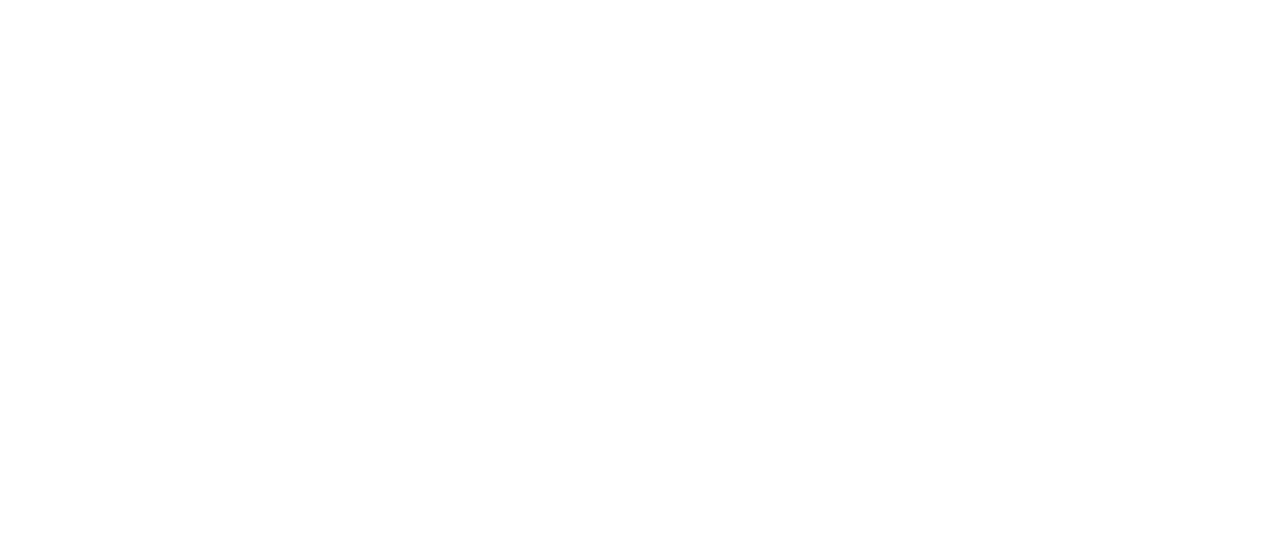
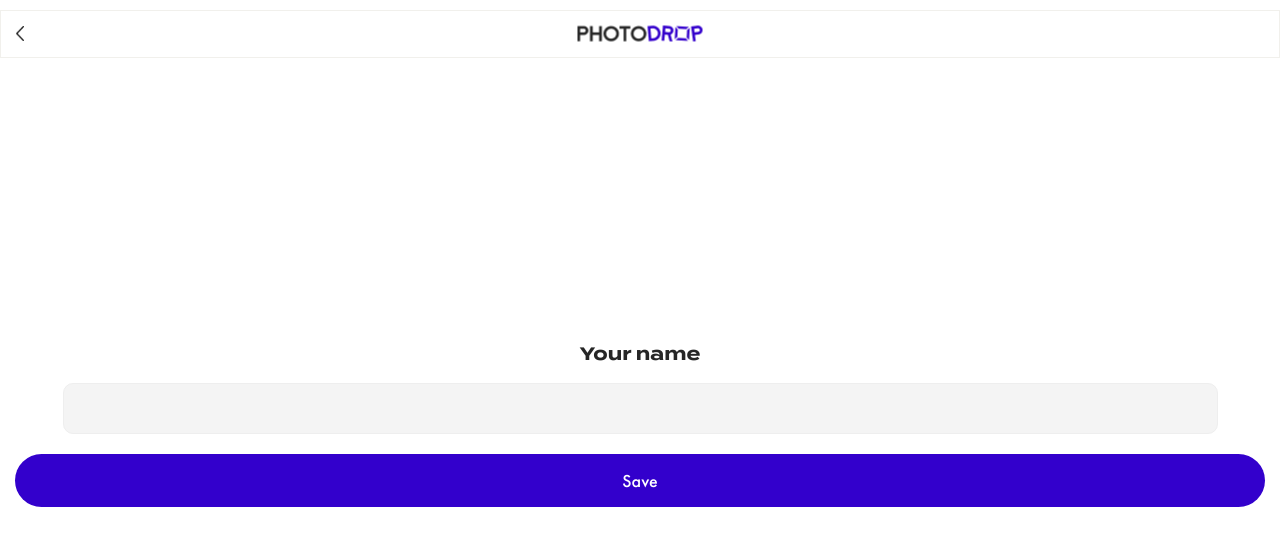
Before and after one commit to Zovolog/photodropclient, a React (Create React App) app: page /change-name in a window 1280 px wide. Before the commit this address had no page. Shown: the top 546 px of the page. Built offline with nearby package versions, Linux system fonts and the light colour scheme; a web font is replaced by a local one.

Commit message:
first commit

```diff
--- /dev/null
+++ b/src/Components/ChangeNamePage/ChangeNamePage.styles.ts
@@ -0,0 +1,60 @@
+import styled from "styled-components";
+
+export const Header = styled.div`
+  display: flex;
+  align-items: center;
+  height: 6vh;
+  width: 100%;
+  border: 1px solid #f1f0ec;
+  margin-top: 10px;
+  box-sizing: border-box;
+  position: relative;
+`;
+
+export const Wrapper = styled.div`
+  height: 92vh;
+  display: flex;
+  justify-content: center;
+  align-items: center;
+  width: 100%;
+`;
+export const Container = styled.div`
+  padding: 0 15px 0 15px;
+  width: 100%;
+  display: flex;
+  flex-direction: column;
+  align-items: center;
+`;
+export const Text = styled.p`
+  font-size: 18px;
+  font-family: Termina-Bold;
+  text-align: center;
+  color: #262626;
+  margin-bottom: 20px;
+`;
+export const Input = styled.input`
+  background: #f4f4f4;
+  border: 1px solid #eeeeee;
+  border-radius: 10px;
+  padding: 14px;
+  font-size: 16px;
+  font-family: FuturaLight;
+  width: 90%;
+`;
+export const ChangeBt = styled.button`
+  display: flex;
+  justify-content: center;
+  width: 100%;
+  padding: 15px;
+  font-size: 18px;
+  text-align: center;
+  font-family: FuturaNormal;
+  color: #fff;
+  background: #3300cc;
+  border-radius: 50px;
+  border: none;
+  outline: none;
+  margin: 0 auto;
+  margin-top: 20px;
+  cursor: pointer;
+`;
--- /dev/null
+++ b/src/Components/ChangeNamePage/ChangeNamePage.tsx
@@ -0,0 +1,67 @@
+import { Link, useNavigate } from "react-router-dom";
+import {
+  ChangeBt,
+  Container,
+  Header,
+  Input,
+  Text,
+  Wrapper,
+} from "./ChangeNamePage.styles";
+import { useCookies } from "react-cookie";
+import { useState } from "react";
+import axios from "axios";
+
+export const ChangeNamePage: React.FC = () => {
+  const [cookies, setCookie] = useCookies<string>(["selfie_link"]);
+  const [name, getName] = useState(cookies.user_name);
+  const navigate = useNavigate();
+  const sendName = async () => {
+    try {
+      const data = { fullName: name };
+      const response = await axios.put(
+        "https://ph-client.onrender.com/name",
+        data
+      );
+      console.log(response.data);
+      navigate("/user-profile");
+    } catch (error) {
+      console.error(error);
+    }
+  };
+
+  return (
+    <div>
+      <Header>
+        <Link to="/user-profile">
+          <img
+            src="/img/arrow-left.png"
+            height="15px"
+            style={{ marginLeft: "15px" }}
+            alt="arrow"
+          />
+        </Link>
+        <img
+          src="/img/logo.jpg"
+          alt="logo"
+          style={{
+            position: "absolute",
+            top: "50%",
+            left: "50%",
+            transform: "translate(-50%, -50%)",
+          }}
+        />
+      </Header>
+      <Wrapper>
+        <Container>
+          <Text>Your name</Text>
+          <Input
+            type="text"
+            placeholder={name}
+            onChange={(e) => getName(e.currentTarget.value)}
+          />
+          <ChangeBt onClick={sendName}>Save</ChangeBt>
+        </Container>
+      </Wrapper>
+    </div>
+  );
+};
--- a/src/Components/Main.tsx
+++ b/src/Components/Main.tsx
@@ -5,6 +5,7 @@ import { SelfiePage } from "./SelfiePage/SelfiePage";
 import { MainPage } from "./MainPage/MainPage";
 import { AlbumPage } from "./AlbumPage/AlbumPage";
 import { UserProfile } from "./UserProfile/UserProfile";
+import { ChangeNamePage } from "./ChangeNamePage/ChangeNamePage";
 
 export const Main: React.FC = () => {
   return (
@@ -16,6 +17,7 @@ export const Main: React.FC = () => {
         <Route path="/main-page/:clientId" element={<MainPage />} />
         <Route path="/album-page/:albumId" element={<AlbumPage />} />
         <Route path="/user-profile" element={<UserProfile />} />
+        <Route path="/change-name" element={<ChangeNamePage />} />
       </Routes>
     </div>
   );
--- a/src/Components/UserProfile/UserProfile.tsx
+++ b/src/Components/UserProfile/UserProfile.tsx
@@ -11,15 +11,62 @@ import {
   MText,
 } from "./UserProfile.style";
 import logo from "../../img/logo.jpg";
-import { Link } from "react-router-dom";
-import { useEffect, useState } from "react";
+import { Link, useNavigate, useParams } from "react-router-dom";
+import { useCallback, useEffect, useRef, useState } from "react";
 import axios from "axios";
 import { Loader } from "../Loader/Loader";
+import Cropper, { Point, Area } from "react-easy-crop";
+import { handleCrop } from "./canvasPaining";
 export const UserProfile: React.FC = () => {
+  const [selfie, getSelfie] = useState("");
   const [cookies, setCookie] = useCookies<string>(["selfie_link"]);
   const [isLoading, setIsLoading] = useState(false);
   const [name, getName] = useState("");
-  const [selfie, getSelfie] = useState("");
+  const navigate = useNavigate();
+  const [selectedPhoto, setSelectedPhoto] = useState<string | null>(null);
+  const [crop, setCrop] = useState<Point>({ x: 0, y: 0 });
+  const [area, setArea] = useState<Area>({ x: 0, y: 0, width: 0, height: 0 });
+  const [zoom, setZoom] = useState<number>(1);
+  const [minZoom, setMinZoom] = useState<number>(1);
+  const modal = useRef<HTMLDialogElement>(null);
+  const modalFileInputRef = useRef<HTMLInputElement>(null);
+
+  const onCropComplete = useCallback(
+    (_croppedArea: any, croppedAreaPixels: any) => {
+      setArea(croppedAreaPixels);
+    },
+    []
+  );
+  const openModal = () => {
+    modal.current?.showModal();
+  };
+  const closeModal = () => {
+    modal.current?.close();
+  };
+  const handleModalInputChange = (e: React.ChangeEvent<HTMLInputElement>) => {
+    const file = e.target.files?.[0];
+    setSelectedPhoto(URL.createObjectURL(file as File));
+  };
+  const handleCropImage = async () => {
+    if (selectedPhoto && area) {
+      const file = (await handleCrop(selectedPhoto, area)) as Blob;
+
+      const formData = new FormData();
+
+      formData.append("files", file, "selfie.jpeg");
+
+      axios
+        .post(`https://ph-client.onrender.com/upload-selfie`, formData)
+        .then(function (response) {
+          console.log(response);
+          setCookie("selfie_link", response.data.selfie.selfieThumbnail);
+          closeModal();
+        })
+        .catch(function (error) {
+          console.log(error);
+        });
+    }
+  };
   useEffect(() => {
     setIsLoading(true);
     const fetchData = async () => {
@@ -28,6 +75,8 @@ export const UserProfile: React.FC = () => {
         console.log(response.data);
         getName(response.data.user.fullName);
         getSelfie(response.data.selfie.selfieThumbnail);
+        setCookie("selfie_link", response.data.selfie.selfieThumbnail);
+        setCookie("user_name", response.data.user.fullName);
         setIsLoading(false);
       } catch (error) {
         console.error(error);
@@ -72,11 +121,17 @@ export const UserProfile: React.FC = () => {
                 height="100px"
                 style={{ borderRadius: "50%" }}
               />
-              <BtEdit>
+              <BtEdit
+                onClick={() => {
+                  openModal();
+                  setSelectedPhoto(selfie);
+                }}
+              >
                 <img src="/img/Vector.png" />
               </BtEdit>
             </ImageContainer>
-            <YourNameBlock>
+
+            <YourNameBlock onClick={(e) => navigate("/change-name")}>
               <TextBlock>
                 <LText>Your name</LText>
                 <MText>Tell us your name to personalize communications.</MText>
@@ -88,6 +143,59 @@ export const UserProfile: React.FC = () => {
               />
             </YourNameBlock>
           </Container>
+
+          <dialog className="modal-add-photo" ref={modal}>
+            <div className="modal-header">
+              <button className="bt-close-modal" onClick={closeModal}></button>
+              <p className="modal-header-text">Take a selfie</p>
+            </div>
+            <p className="modal-header-normal-text">
+              Drag and zoom image to crop
+            </p>
+            {selectedPhoto && (
+              <span className="selfie-photo">
+                <Cropper
+                  image={selectedPhoto ? selectedPhoto : ""}
+                  aspect={1}
+                  crop={crop}
+                  zoom={zoom}
+                  minZoom={minZoom}
+                  cropShape="round"
+                  objectFit="vertical-cover"
+                  showGrid={false}
+                  onCropChange={setCrop}
+                  onZoomChange={setZoom}
+                  cropSize={{ width: 280, height: 280 }}
+                  onCropComplete={onCropComplete}
+                  onMediaLoaded={({ height, width }) => {
+                    const smallSide = height >= width ? width : height;
+                    setMinZoom(285 / smallSide);
+                    setZoom(285 / smallSide);
+                  }}
+                  zoomWithScroll={true}
+                />
+              </span>
+            )}
+
+            <div className="bt-row">
+              <button
+                className="bt-resend"
+                onClick={() => modalFileInputRef.current?.click()}
+              >
+                Retake
+              </button>
+              <input
+                type="file"
+                ref={modalFileInputRef}
+                onChange={handleModalInputChange}
+                accept="image/*"
+                style={{ display: "none" }}
+              />
+              <button className="bt-send-photo" onClick={handleCropImage}>
+                Save
+              </button>
+            </div>
+          </dialog>
         </div>
       )}
     </div>
--- /dev/null
+++ b/src/Components/UserProfile/canvasPaining.ts
@@ -0,0 +1,44 @@
+import { Area } from "react-easy-crop";
+
+const createImage = async (url: string): Promise<any> => {
+  return new Promise((resolve) => {
+    const image = new Image();
+    image.addEventListener("load", () => resolve(image));
+    image.addEventListener("error", () => {
+      const errMsg = `Error loading image at ${url}`;
+      console.log(errMsg);
+    });
+    image.crossOrigin = "anonymous";
+    image.alt = "image";
+    image.src = url;
+  });
+};
+
+export const handleCrop = async (selectedPhoto: string, area: Area) => {
+  if (selectedPhoto) {
+    const image = await createImage(selectedPhoto);
+
+    const canvas = document.createElement("canvas");
+    const context = <CanvasRenderingContext2D | null>canvas.getContext("2d");
+    if (!context) return;
+
+    canvas.width = area.width;
+    canvas.height = area.height;
+
+    context?.drawImage(
+      image,
+      area.x,
+      area.y,
+      area.width,
+      area.height,
+      0,
+      0,
+      area.width,
+      area.height
+    );
+
+    return new Promise((resolve) => {
+      canvas.toBlob(resolve, "image/jpeg");
+    });
+  }
+};
```
Also changed, not shown: public/img/logo.jpg (added).
